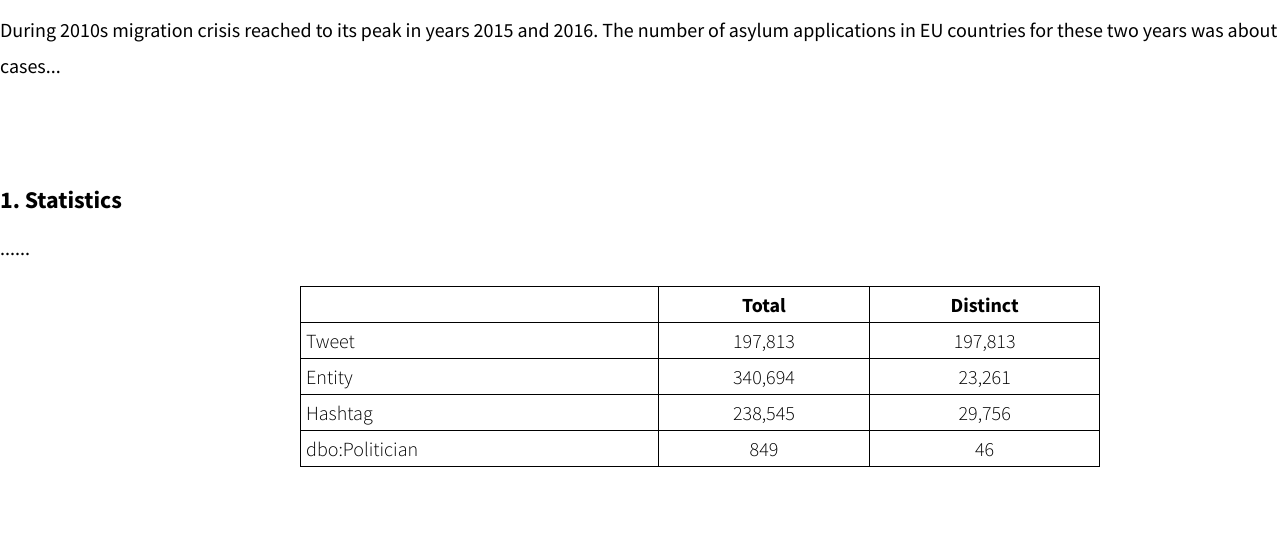
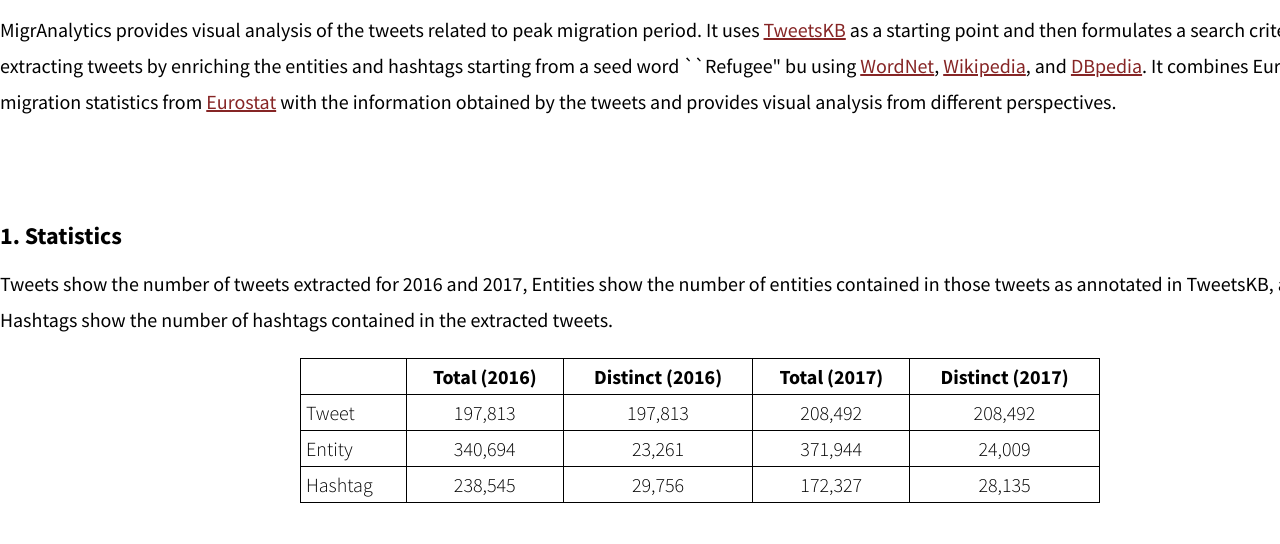
Before and after one commit to ISE-FIZKarlsruhe/MigrAnalytics, a plain HTML site: page index.html in a window 1280 px wide. Shown: the part 346-890 px from the top of the page. Drawn offline with Linux system fonts and the light colour scheme.

Commit message:
Add files via upload

```diff
--- a/index.html
+++ b/index.html
@@ -62,7 +62,12 @@ th, td {
 
 	<div>
 		<h2 class="section">MigrAnalytics</h2>
-		<p class="explanations">During 2010s migration crisis reached to its peak in years 2015 and 2016. The number of asylum applications in EU countries for these two years was about 1.3 million cases...
+		<p class="explanations">MigrAnalytics provides visual analysis of the tweets related to peak migration period.
+		It uses <a href="https://data.gesis.org/tweetskb/">TweetsKB</a> as a starting point and then formulates a search
+			criteria for extracting tweets by enriching the entities and hashtags starting from a seed word ``Refugee" bu using
+			<a href="https://wordnet.princeton.edu/">WordNet</a>, <a href="https://www.wikipedia.org/">Wikipedia</a>, and <a href="https://wiki.dbpedia.org/">DBpedia</a>.
+			It combines European migration statistics from <a href="https://ec.europa.eu/eurostat">Eurostat</a> with the information obtained by the tweets
+			and provides visual analysis from different perspectives.
 		</p>
 	</div>
 </div>
@@ -70,34 +75,42 @@ th, td {
 	<div id="page" class="container">
 		<div class="statistics-section">
 			<h2 class="sub-section">1. Statistics</h2>
-			<p class="explanations">......</p>
+			<p class="explanations">Tweets show the number of tweets extracted for 2016 and 2017, Entities show the number of entities contained in those tweets as annotated in TweetsKB, and finally Hashtags show the number of hashtags contained in the extracted tweets.</p>
 			<div class="stats-container">
 				<table class="stats-table" style="width:800px">
 				  <tr>
 					<th></th>
-					<th>Total</th>
-					<th>Distinct</th>
+					<th>Total (2016)</th>
+					<th>Distinct (2016)</th>
+					  <th>Total (2017)</th>
+					<th>Distinct (2017)</th>
 				  </tr>
 				  <tr>
 					<td class="first-col">Tweet</td>
 					<td>197,813</td>
 					<td>197,813</td>
+					 <td>208,492</td>
+					<td>208,492</td>
 				  </tr>
 				  <tr>
 					<td class="first-col">Entity</td>
 					<td>340,694</td>
 					<td>23,261</td>
+					<td>371,944</td>
+					<td>24,009</td>
 				  </tr>
 				  <tr>
 					<td class="first-col">Hashtag</td>
 					<td>238,545</td>
 					<td>29,756</td>
+					<td>172,327</td>
+					<td>28,135</td>
 				  </tr>
-				  <tr>
+				  <!--<tr>
 					<td class="first-col">dbo:Politician</td>
 					<td>849</td>
 					<td>46</td>
-				  </tr>
+				  </tr>-->
 				  <!--<tr>
 					<td class="first-col">dbo:County</td>
 					<td>18,212</td>
@@ -154,10 +167,16 @@ th, td {
 				<img class="plot-center" src="./plots/top100weekly-entities-cloud-evolution2016.gif">
 				<img class="plot-center" src="./plots/top100weekly-hashtags-cloud-evolution2016.gif">
 			</div>
+			<div class="plot-container">
+				<img class="plot-center" src="./plots/top100weekly-entities-cloud-evolution2017.gif">
+				<img class="plot-center" src="./plots/top100weekly-hashtags-cloud-evolution2017.gif">
+			</div>
 		</div>
 		<div class="analysis-section">
 			<h2 class="sub-section">5. Monthly average of sentiments</h2>
-			<p class="explanations">Average of negative and positive sentiments monthly......</p>
+			<p class="explanations">Each tweet has both positive and negative sentiment score which are between 0 and 1. To plot the monthly average
+			of sentiments, we did not consider neutral scores. In the plot for year 2016, the average score for negative sentiments is
+			around 0.50, while for positive sentiments, it is much lower- fluctuating between 0.30 and 0.35</p>
 			<div class="plot-container">
 				<img class="plot-center" src="./plots/monthly_avg_sentiment2016.png">
 			</div>
```
